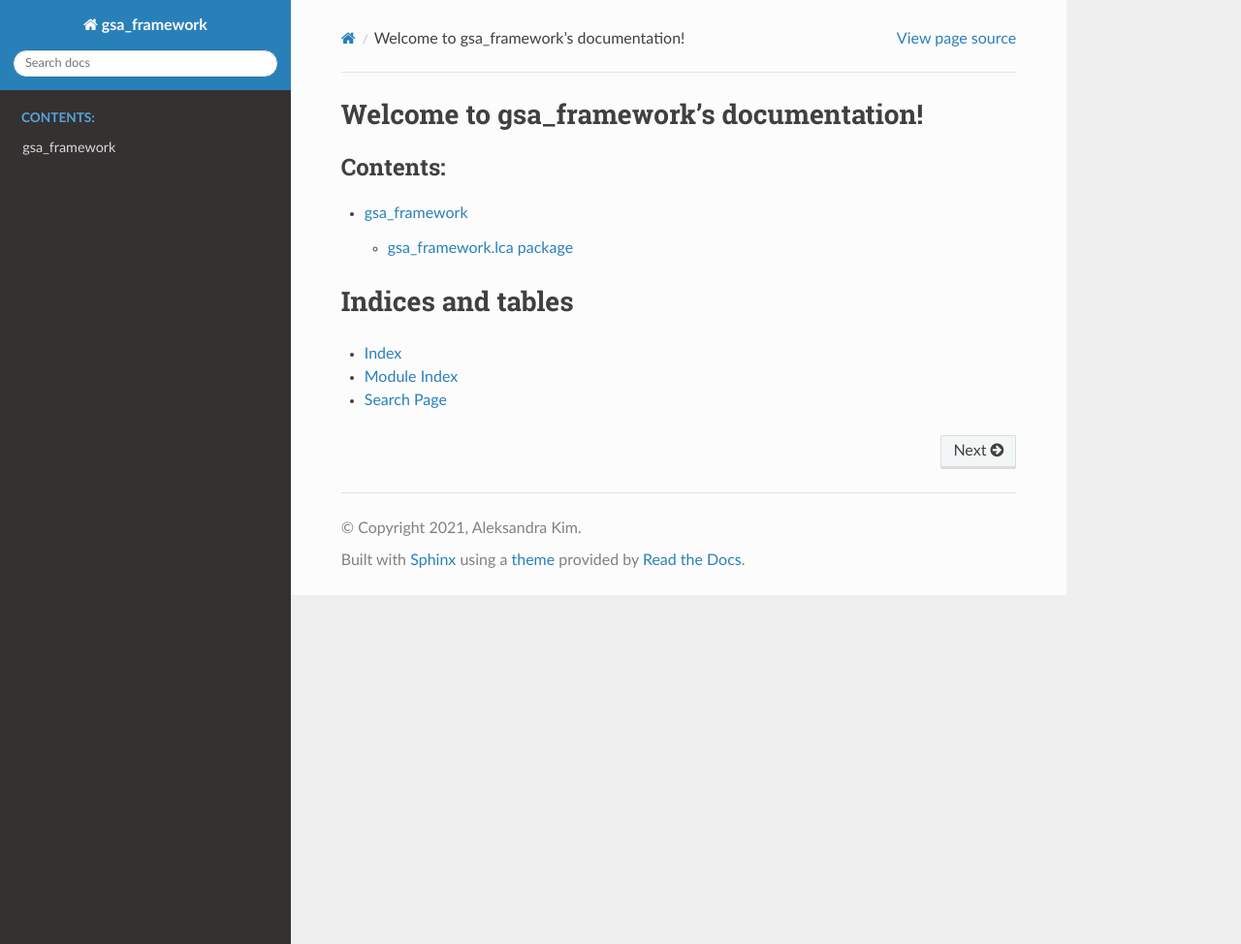
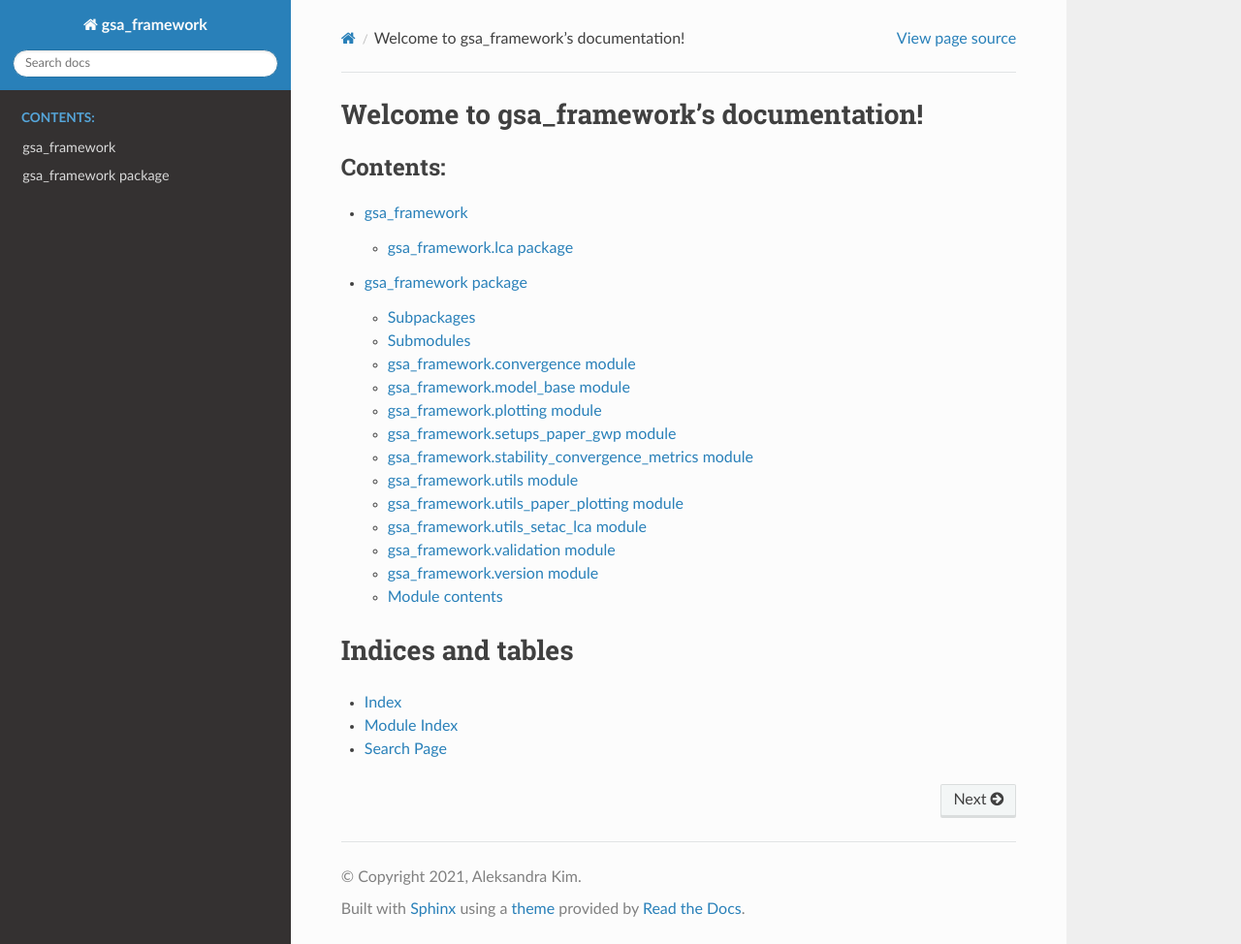
Before and after one commit to aleksandra-kim/gsa_framework, a Sphinx documentation site: the page built from docs/source/index.rst, in a window 1280 px wide and 974 px high. Shown: the whole window at 97% size. Built offline with Sphinx 7.4.7 and the Read the Docs theme 2.0.0, drawn with Linux system fonts in a browser that asks for light colours.

Commit message:
added more .rst files for documentation

```diff
--- /dev/null
+++ b/docs/source/gsa_framework.rst
@@ -0,0 +1,104 @@
+gsa\_framework package
+======================
+
+Subpackages
+-----------
+
+.. toctree::
+   :maxdepth: 4
+
+   gsa_framework.lca
+   gsa_framework.sampling
+   gsa_framework.sensitivity_analysis
+   gsa_framework.test_functions
+
+Submodules
+----------
+
+gsa\_framework.convergence module
+---------------------------------
+
+.. automodule:: gsa_framework.convergence
+   :members:
+   :undoc-members:
+   :show-inheritance:
+
+gsa\_framework.model\_base module
+---------------------------------
+
+.. automodule:: gsa_framework.model_base
+   :members:
+   :undoc-members:
+   :show-inheritance:
+
+gsa\_framework.plotting module
+------------------------------
+
+.. automodule:: gsa_framework.plotting
+   :members:
+   :undoc-members:
+   :show-inheritance:
+
+gsa\_framework.setups\_paper\_gwp module
+----------------------------------------
+
+.. automodule:: gsa_framework.setups_paper_gwp
+   :members:
+   :undoc-members:
+   :show-inheritance:
+
+gsa\_framework.stability\_convergence\_metrics module
+-----------------------------------------------------
+
+.. automodule:: gsa_framework.stability_convergence_metrics
+   :members:
+   :undoc-members:
+   :show-inheritance:
+
+gsa\_framework.utils module
+---------------------------
+
+.. automodule:: gsa_framework.utils
+   :members:
+   :undoc-members:
+   :show-inheritance:
+
+gsa\_framework.utils\_paper\_plotting module
+--------------------------------------------
+
+.. automodule:: gsa_framework.utils_paper_plotting
+   :members:
+   :undoc-members:
+   :show-inheritance:
+
+gsa\_framework.utils\_setac\_lca module
+---------------------------------------
+
+.. automodule:: gsa_framework.utils_setac_lca
+   :members:
+   :undoc-members:
+   :show-inheritance:
+
+gsa\_framework.validation module
+--------------------------------
+
+.. automodule:: gsa_framework.validation
+   :members:
+   :undoc-members:
+   :show-inheritance:
+
+gsa\_framework.version module
+-----------------------------
+
+.. automodule:: gsa_framework.version
+   :members:
+   :undoc-members:
+   :show-inheritance:
+
+Module contents
+---------------
+
+.. automodule:: gsa_framework
+   :members:
+   :undoc-members:
+   :show-inheritance:
--- a/docs/source/index.rst
+++ b/docs/source/index.rst
@@ -11,6 +11,7 @@ Welcome to gsa_framework's documentation!
    :caption: Contents:
 
    modules
+   gsa_framework
 
 Indices and tables
 ==================
```
Also changed, not shown: docs/source/gsa_framework.sampling.rst (added, +37 -0 lines), docs/source/gsa_framework.sensitivity_analysis.rst (added, +61 -0 lines), docs/source/gsa_framework.test_functions.rst (added, +21 -0 lines), 1 other file.
